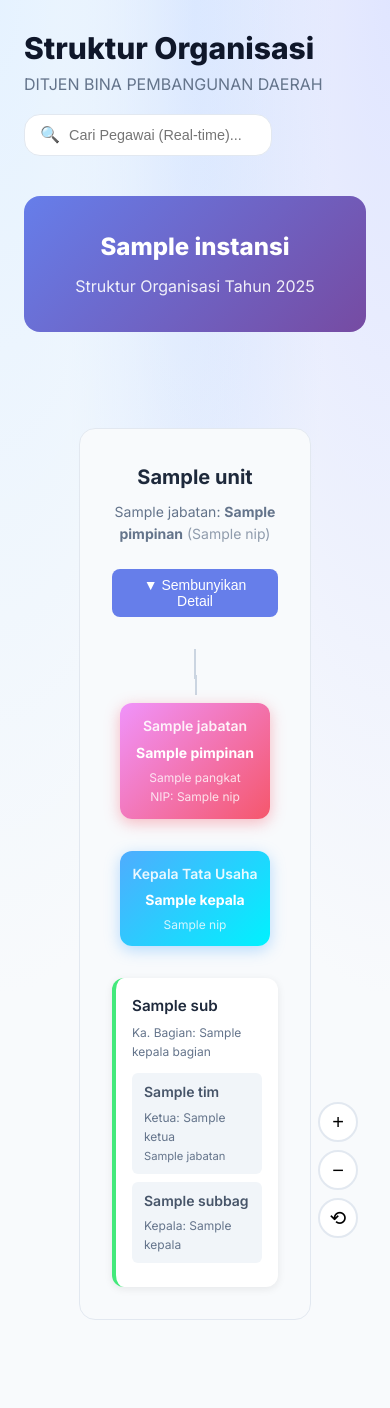
After one commit to asepsafrudin/pusat-korespondensi, a FastAPI app: template templates/struktur.html in a window 390 px wide. The commit adds this page. Run offline with FastAPI, Linux system fonts and the light colour scheme; the template is opened without the code that fills it: most values are stand-ins (such as "Sample title", 1, 10 or a date in 2020).

Commit message:
Title: Add organizational structure diagram page with dynamic JSON data visualization
Key features implemented:
- New struktur.html template with responsive organizational chart UI using gradient-styled nodes and hierarchical layout
- Dynamic rendering of organizational data from master_struktur_bangda_2025.json with support for units, sub-units, teams and leadership positions
- Interactive features including zoom controls, collapsible unit sections, and hover effects for org nodes
- Updated web_app.py to include /struktur route that loads and passes JSON structure data to template
- Modified base.html sidebar navigation to include new "Struktur" menu item alongside existing pages

The implementation provides a modern, interactive organizational chart that serves as foundation for future document mapping functionality.

```diff
--- a/templates/base.html
+++ b/templates/base.html
@@ -33,6 +33,11 @@
                     <li class="nav-item">
                         <a href="/internal" class="nav-link {% if active_page == 'internal' %}active{% endif %}">
                             <span class="icon">📥</span> Masuk PUU
+                        </a>
+                    </li>
+                    <li class="nav-item">
+                        <a href="/struktur" class="nav-link {% if active_page == 'struktur' %}active{% endif %}">
+                            <span class="icon">🏢</span> Struktur
                         </a>
                     </li>
                     <li class="nav-item">
--- /dev/null
+++ b/templates/struktur.html
@@ -0,0 +1,434 @@
+{% extends "base.html" %}
+
+{% block page_title %}Struktur Organisasi{% endblock %}
+{% block page_subtitle %}DITJEN BINA PEMBANGUNAN DAERAH{% endblock %}
+
+{% block head %}
+<style>
+    .org-chart-container {
+        display: flex;
+        flex-direction: column;
+        align-items: center;
+        padding: 2rem;
+        overflow-x: auto;
+    }
+
+    .org-node {
+        background: linear-gradient(135deg, #667eea 0%, #764ba2 100%);
+        border-radius: 12px;
+        padding: 1rem 1.5rem;
+        margin: 0.5rem;
+        color: white;
+        min-width: 200px;
+        max-width: 300px;
+        text-align: center;
+        box-shadow: 0 4px 15px rgba(102, 126, 234, 0.4);
+        transition: all 0.3s ease;
+        cursor: pointer;
+        position: relative;
+    }
+
+    .org-node:hover {
+        transform: translateY(-5px);
+        box-shadow: 0 8px 25px rgba(102, 126, 234, 0.6);
+    }
+
+    .org-node.leader {
+        background: linear-gradient(135deg, #f093fb 0%, #f5576c 100%);
+        box-shadow: 0 4px 15px rgba(245, 87, 108, 0.4);
+    }
+
+    .org-node.unit {
+        background: linear-gradient(135deg, #4facfe 0%, #00f2fe 100%);
+        box-shadow: 0 4px 15px rgba(79, 172, 254, 0.4);
+    }
+
+    .org-node.subunit {
+        background: linear-gradient(135deg, #43e97b 0%, #38f9d7 100%);
+        box-shadow: 0 4px 15px rgba(67, 233, 123, 0.4);
+    }
+
+    .org-node.team {
+        background: linear-gradient(135deg, #fa709a 0%, #fee140 100%);
+        box-shadow: 0 4px 15px rgba(250, 112, 154, 0.4);
+    }
+
+    .node-title {
+        font-size: 0.875rem;
+        font-weight: 600;
+        opacity: 0.9;
+        margin-bottom: 0.25rem;
+    }
+
+    .node-name {
+        font-size: 1rem;
+        font-weight: 700;
+        margin-bottom: 0.25rem;
+    }
+
+    .node-nip {
+        font-size: 0.75rem;
+        opacity: 0.8;
+    }
+
+    .org-level {
+        display: flex;
+        flex-wrap: wrap;
+        justify-content: center;
+        gap: 1rem;
+        margin: 1rem 0;
+        position: relative;
+    }
+
+    .org-level::before {
+        content: '';
+        position: absolute;
+        top: -20px;
+        left: 50%;
+        width: 2px;
+        height: 20px;
+        background: #cbd5e1;
+    }
+
+    .connector {
+        width: 2px;
+        height: 30px;
+        background: #cbd5e1;
+        margin: 0 auto;
+    }
+
+    .horizontal-line {
+        height: 2px;
+        background: #cbd5e1;
+        margin: 0 1rem;
+        flex-grow: 1;
+        max-width: 80%;
+    }
+
+    .unit-container {
+        background: #f8fafc;
+        border-radius: 16px;
+        padding: 2rem;
+        margin: 1rem;
+        border: 1px solid #e2e8f0;
+        max-width: 1400px;
+    }
+
+    .unit-header {
+        text-align: center;
+        margin-bottom: 2rem;
+    }
+
+    .unit-title {
+        font-size: 1.25rem;
+        font-weight: 700;
+        color: #1e293b;
+        margin-bottom: 0.5rem;
+    }
+
+    .collapse-btn {
+        background: #667eea;
+        color: white;
+        border: none;
+        padding: 0.5rem 1rem;
+        border-radius: 8px;
+        cursor: pointer;
+        font-size: 0.875rem;
+        margin-top: 0.5rem;
+        transition: background 0.3s;
+    }
+
+    .collapse-btn:hover {
+        background: #5a67d8;
+    }
+
+    .subunits-grid {
+        display: grid;
+        grid-template-columns: repeat(auto-fit, minmax(280px, 1fr));
+        gap: 1rem;
+        margin-top: 1.5rem;
+    }
+
+    .subunit-card {
+        background: white;
+        border-radius: 12px;
+        padding: 1rem;
+        box-shadow: 0 2px 8px rgba(0,0,0,0.08);
+        border-left: 4px solid #43e97b;
+    }
+
+    .subunit-name {
+        font-weight: 600;
+        color: #1e293b;
+        margin-bottom: 0.75rem;
+        font-size: 0.95rem;
+    }
+
+    .team-list {
+        list-style: none;
+        padding: 0;
+        margin: 0;
+    }
+
+    .team-item {
+        background: #f1f5f9;
+        padding: 0.5rem 0.75rem;
+        border-radius: 6px;
+        margin-bottom: 0.5rem;
+        font-size: 0.875rem;
+    }
+
+    .team-name {
+        font-weight: 600;
+        color: #475569;
+    }
+
+    .team-lead {
+        font-size: 0.75rem;
+        color: #64748b;
+        margin-top: 0.25rem;
+    }
+
+    .instansi-header {
+        text-align: center;
+        padding: 2rem;
+        background: linear-gradient(135deg, #667eea 0%, #764ba2 100%);
+        color: white;
+        border-radius: 16px;
+        margin-bottom: 2rem;
+    }
+
+    .instansi-name {
+        font-size: 1.5rem;
+        font-weight: 800;
+        margin-bottom: 0.5rem;
+    }
+
+    .zoom-controls {
+        position: fixed;
+        bottom: 2rem;
+        right: 2rem;
+        display: flex;
+        flex-direction: column;
+        gap: 0.5rem;
+        z-index: 100;
+    }
+
+    .zoom-btn {
+        width: 40px;
+        height: 40px;
+        border-radius: 50%;
+        background: white;
+        border: 2px solid #e2e8f0;
+        cursor: pointer;
+        font-size: 1.25rem;
+        display: flex;
+        align-items: center;
+        justify-content: center;
+        transition: all 0.3s;
+    }
+
+    .zoom-btn:hover {
+        background: #667eea;
+        color: white;
+        border-color: #667eea;
+    }
+
+    .chart-wrapper {
+        overflow: auto;
+        max-height: calc(100vh - 250px);
+        padding: 1rem;
+    }
+
+    @media (max-width: 768px) {
+        .org-node {
+            min-width: 150px;
+            padding: 0.75rem;
+        }
+
+        .node-name {
+            font-size: 0.875rem;
+        }
+
+        .subunits-grid {
+            grid-template-columns: 1fr;
+        }
+    }
+</style>
+{% endblock %}
+
+{% block content %}
+<div class="instansi-header">
+    <div class="instansi-name">{{ struktur_data.struktur_organisasi_lengkap.instansi }}</div>
+    <div style="opacity: 0.9;">Struktur Organisasi Tahun 2025</div>
+</div>
+
+<div class="zoom-controls">
+    <button class="zoom-btn" onclick="zoomIn()">+</button>
+    <button class="zoom-btn" onclick="zoomOut()">−</button>
+    <button class="zoom-btn" onclick="resetZoom()">⟲</button>
+</div>
+
+<div class="chart-wrapper" id="chartWrapper">
+    <div class="org-chart-container" id="orgChart" style="transform-origin: top center;">
+        {% for unit in struktur_data.struktur_organisasi_lengkap.unit_kerja %}
+        <div class="unit-container" id="unit-{{ loop.index }}">
+            <div class="unit-header">
+                <div class="unit-title">{{ unit.nama_unit }}</div>
+                <div style="color: #64748b; font-size: 0.875rem; margin-bottom: 1rem;">
+                    {{ unit.pimpinan.jabatan }}: <strong>{{ unit.pimpinan.nama }}</strong>
+                    {% if unit.pimpinan.nip %}
+                    <span style="opacity: 0.7;">({{ unit.pimpinan.nip }})</span>
+                    {% endif %}
+                </div>
+                <button class="collapse-btn" onclick="toggleUnit({{ loop.index }})">
+                    <span id="btn-text-{{ loop.index }}">▼ Sembunyikan Detail</span>
+                </button>
+            </div>
+
+            <div class="connector"></div>
+
+            <div class="org-level" id="unit-content-{{ loop.index }}">
+                <!-- Pimpinan Node -->
+                <div class="org-node leader">
+                    <div class="node-title">{{ unit.pimpinan.jabatan }}</div>
+                    <div class="node-name">{{ unit.pimpinan.nama }}</div>
+                    <div class="node-nip">{{ unit.pimpinan.pangkat }}</div>
+                    {% if unit.pimpinan.nip %}
+                    <div class="node-nip">NIP: {{ unit.pimpinan.nip }}</div>
+                    {% endif %}
+                </div>
+
+                {% if unit.tata_usaha %}
+                <div class="org-node unit">
+                    <div class="node-title">Kepala Tata Usaha</div>
+                    <div class="node-name">{{ unit.tata_usaha.kepala.nama }}</div>
+                    <div class="node-nip">{{ unit.tata_usaha.kepala.nip }}</div>
+                </div>
+                {% endif %}
+            </div>
+
+            <!-- Sub Units Grid -->
+            {% if unit.sub_unit %}
+            <div class="subunits-grid" id="subunits-{{ loop.index }}">
+                {% for sub in unit.sub_unit %}
+                <div class="subunit-card">
+                    <div class="subunit-name">
+                        {% if sub.nama_bagian %}
+                            {{ sub.nama_bagian }}
+                            {% if sub.kepala_bagian %}
+                            <div style="font-size: 0.75rem; font-weight: normal; color: #64748b; margin-top: 0.25rem;">
+                                Ka. Bagian: {{ sub.kepala_bagian.nama }}
+                            </div>
+                            {% endif %}
+                        {% elif sub.nama_subdit %}
+                            {{ sub.nama_subdit }}
+                            {% if sub.penanggung_jawab %}
+                            <div style="font-size: 0.75rem; font-weight: normal; color: #64748b; margin-top: 0.25rem;">
+                                PJ: {{ sub.penanggung_jawab.nama }}
+                            </div>
+                            {% endif %}
+                        {% endif %}
+                    </div>
+
+                    {% if sub.tim_kerja %}
+                    <ul class="team-list">
+                        {% for tim in sub.tim_kerja %}
+                        <li class="team-item">
+                            <div class="team-name">
+                                {% if tim.nama_tim %}
+                                    {{ tim.nama_tim }}
+                                {% elif tim.wilayah %}
+                                    Wilayah {{ tim.wilayah }}
+                                {% endif %}
+                            </div>
+                            {% if tim.ketua %}
+                            <div class="team-lead">
+                                Ketua: {{ tim.ketua.nama }}
+                                {% if tim.ketua.jabatan %}
+                                <br><span style="font-size: 0.7rem;">{{ tim.ketua.jabatan }}</span>
+                                {% endif %}
+                            </div>
+                            {% endif %}
+                        </li>
+                        {% endfor %}
+                    </ul>
+                    {% endif %}
+
+                    {% if sub.sub_bagian %}
+                    <ul class="team-list">
+                        {% for subbag in sub.sub_bagian %}
+                        <li class="team-item">
+                            <div class="team-name">{{ subbag.nama_sub }}</div>
+                            {% if subbag.kepala %}
+                            <div class="team-lead">
+                                Kepala: {{ subbag.kepala.nama }}
+                            </div>
+                            {% endif %}
+                        </li>
+                        {% endfor %}
+                    </ul>
+                    {% endif %}
+                </div>
+                {% endfor %}
+            </div>
+            {% endif %}
+        </div>
+        {% endfor %}
+    </div>
+</div>
+{% endblock %}
+
+{% block scripts %}
+<script>
+    let currentZoom = 1;
+
+    function zoomIn() {
+        currentZoom = Math.min(currentZoom + 0.1, 2);
+        applyZoom();
+    }
+
+    function zoomOut() {
+        currentZoom = Math.max(currentZoom - 0.1, 0.5);
+        applyZoom();
+    }
+
+    function resetZoom() {
+        currentZoom = 1;
+        applyZoom();
+    }
+
+    function applyZoom() {
+        const chart = document.getElementById('orgChart');
+        chart.style.transform = `scale(${currentZoom})`;
+    }
+
+    function toggleUnit(index) {
+        const content = document.getElementById(`unit-content-${index}`);
+        const subunits = document.getElementById(`subunits-${index}`);
+        const btnText = document.getElementById(`btn-text-${index}`);
+
+        if (content && subunits) {
+            const isHidden = content.style.display === 'none';
+
+            if (isHidden) {
+                content.style.display = 'flex';
+                subunits.style.display = 'grid';
+                btnText.textContent = '▼ Sembunyikan Detail';
+            } else {
+                content.style.display = 'none';
+                subunits.style.display = 'none';
+                btnText.textContent = '▶ Tampilkan Detail';
+            }
+        }
+    }
+
+    // Add click handlers for nodes to show more details
+    document.querySelectorAll('.org-node').forEach(node => {
+        node.addEventListener('click', function() {
+            // Could expand to show modal with full details
+            console.log('Node clicked:', this.querySelector('.node-name')?.textContent);
+        });
+    });
+</script>
+{% endblock %}
```
Also changed, not shown: src/web_app.py (+14 -0 lines), 1 other file.
